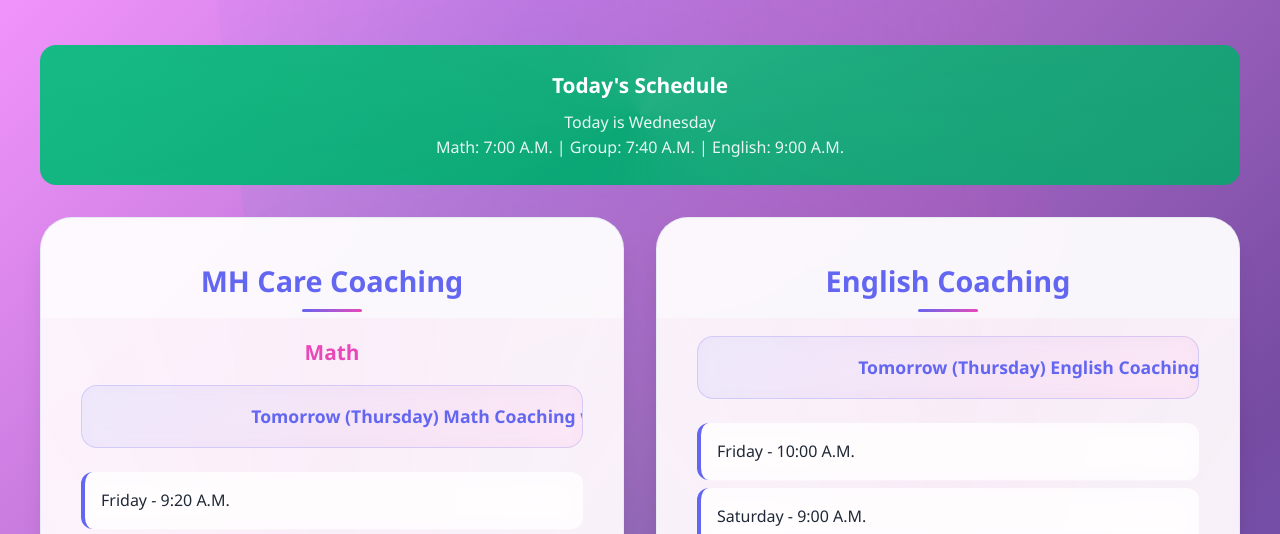
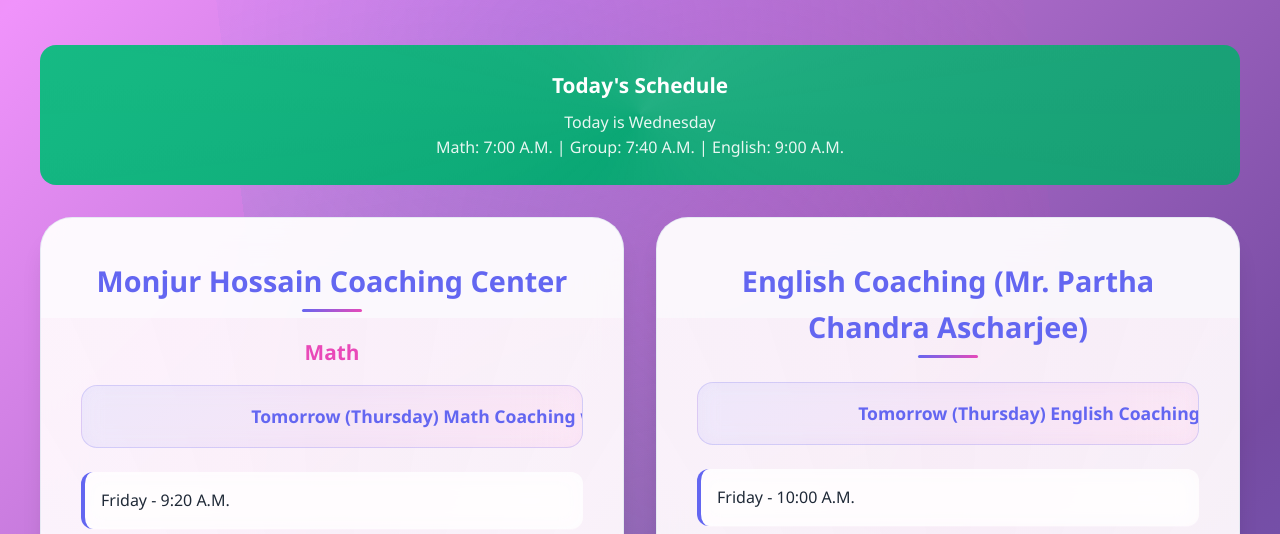
Before and after one commit to md-abdullah-fahim-bd/routine, a plain HTML site: page routine.html in a window 1280 px wide. Shown: the part 223-757 px from the top of the page. Drawn offline with Linux system fonts and the light colour scheme.

Commit message:
Update routine.html

```diff
--- a/routine.html
+++ b/routine.html
@@ -517,7 +517,7 @@
 
             <div class="routine-grid">
                 <div class="routine-card">
-                    <h2 class="routine-card-title" data-en="MH Care Coaching" data-bn="Monjur Hossain Coaching Center">Monjur Hossain Coaching Center</h2>
+                    <h2 class="routine-card-title" data-en="Monjur Hossain Coaching Center" data-bn="Monjur Hossain Coaching Center">Monjur Hossain Coaching Center</h2>
 
                     <div class="routine-subsection">
                         <h3 class="subsection-title" data-en="Math" data-bn="গণিত">Math</h3>
@@ -553,7 +553,7 @@
                 </div>
 
                 <div class="routine-card">
-                    <h2 class="routine-card-title" data-en="English Coaching" data-bn="ইংরেজি কোচিং (Partha Chandra Ascharjee Coaching Center)">English Coaching (Mr. Partha Chandra Ascharjee)</h2>
+                    <h2 class="routine-card-title" data-en="English Coaching (Mr. Partha Chandra Ascharjee)" data-bn="ইংরেজি কোচিং (Partha Chandra Ascharjee Coaching Center)">English Coaching (Mr. Partha Chandra Ascharjee)</h2>
                     <div class="marquee-container">
                         <p class="marquee-text" id="english-tomorrow-banner"></p>
                     </div>
```
